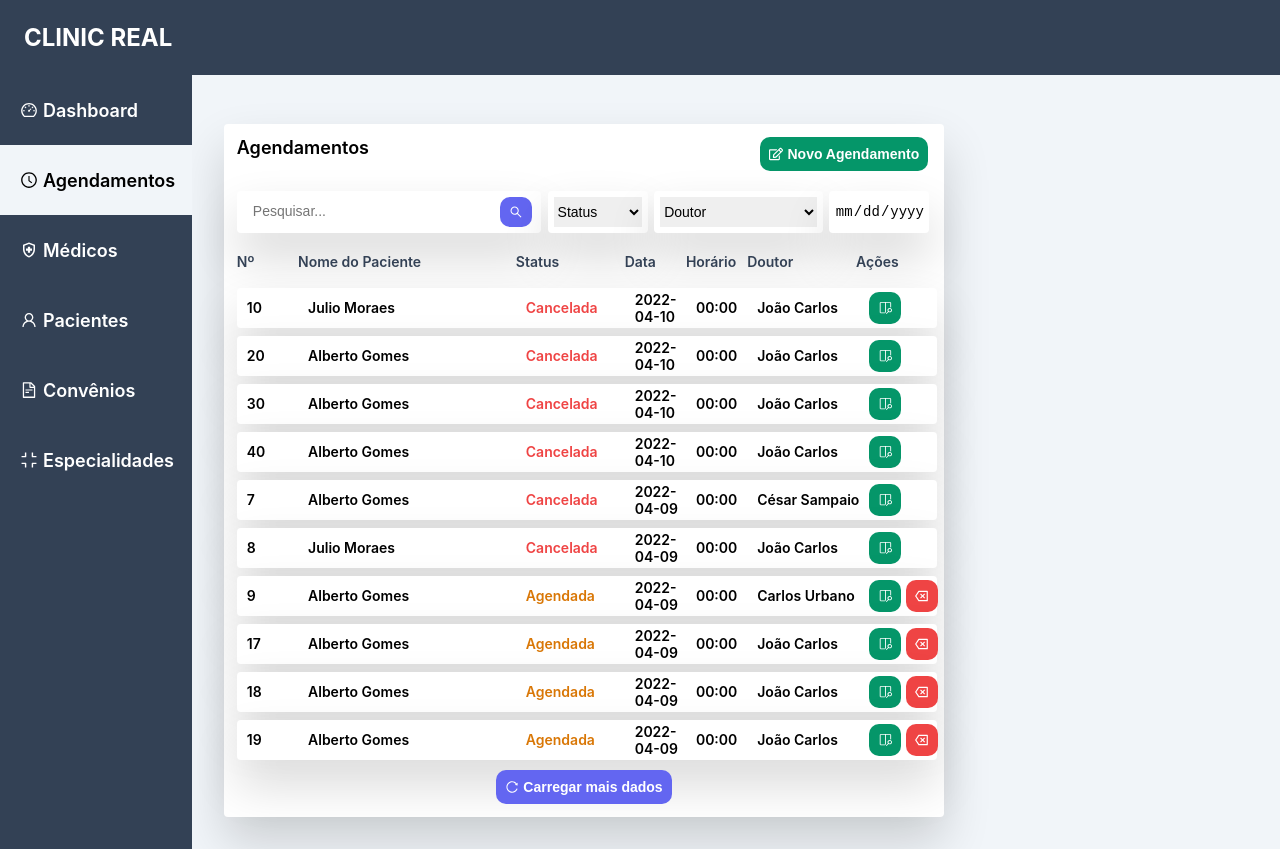
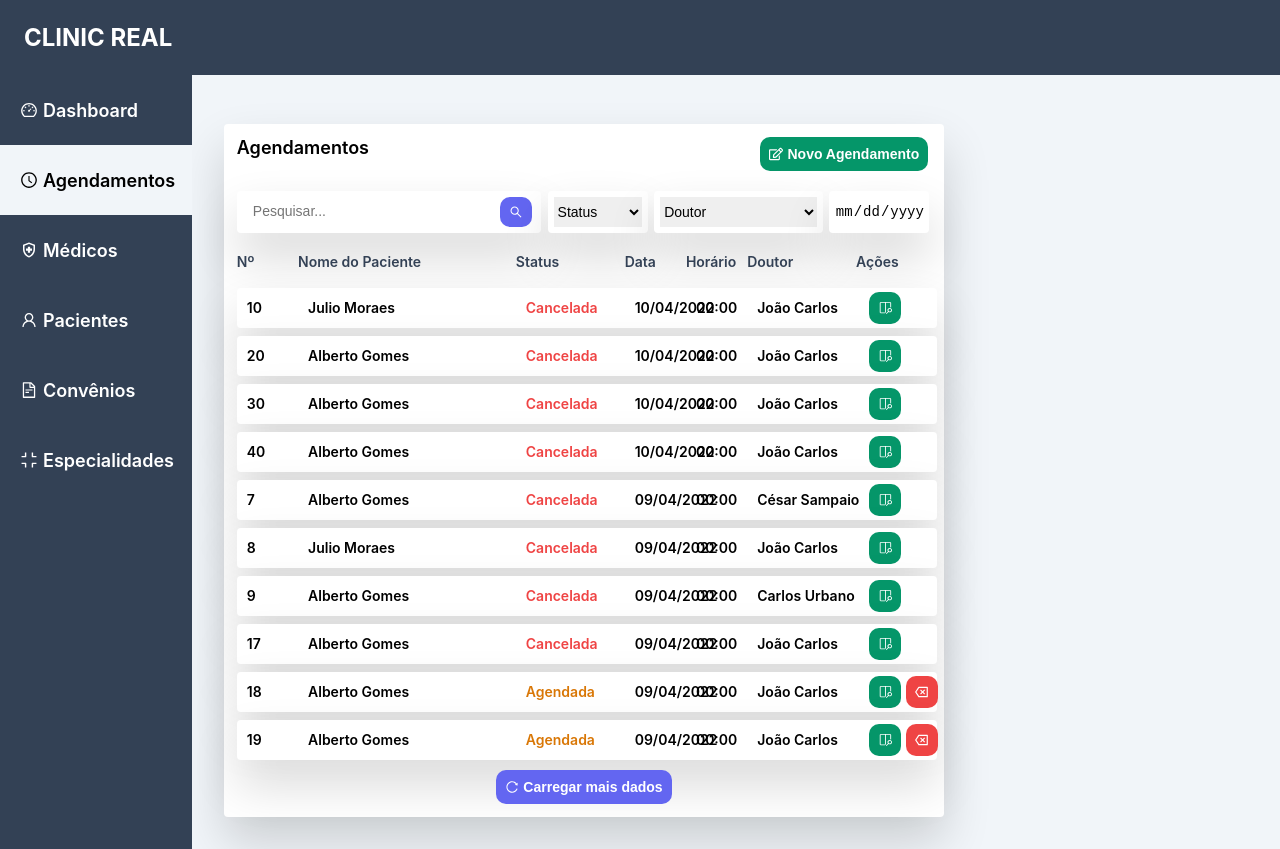
Before and after one commit to gusouza97/Project-Sistema-de-Agendamento-Medico, a React (Create React App) app in the folder app/front/: page /agendamentos in a window 1280 px wide. Built offline with nearby package versions, Linux system fonts and the light colour scheme; data requests are answered from the project's data file.

Commit message:
refactor: personalização na exibição das datas list-agendamentos

```diff
--- a/app/front/db.json
+++ b/app/front/db.json
@@ -189,7 +189,7 @@
       "medicoId": 2,
       "pacienteId": 1,
       "especialidadeId": 1,
-      "statusConsultaId": 1,
+      "statusConsultaId": 2,
       "detalhes": "some comment9",
       "data": "2022-04-09",
       "horario": "00:00"
@@ -269,7 +269,7 @@
       "medicoId": 1,
       "pacienteId": 1,
       "especialidadeId": 1,
-      "statusConsultaId": 1,
+      "statusConsultaId": 2,
       "detalhes": "some comment7",
       "data": "2022-04-09",
       "horario": "00:00"
--- a/app/front/src/Components/Button/Button.js
+++ b/app/front/src/Components/Button/Button.js
@@ -21,10 +21,10 @@ import { RiDeleteBack2Line, RiArrowGoBackFill } from 'react-icons/ri';
 import style from './Button.module.css';
 
 function Button({
-  color, type, text, handle,
+  color, type, text, handle, data,
 }) {
   return (
-    <button className={`${style.button} ${style[color]}`} type="button" onClick={handle}>
+    <button className={`${style.button} ${style[color]}`} type="button" onClick={() => { if (data) handle(data.id); else handle(); }}>
       {type === 'New' && (<FaRegEdit />)}
       {type === 'Post' && (<AiOutlineCheck />)}
       {type === 'Back' && (<RiArrowGoBackFill />)}
--- a/app/front/src/Components/ItemList/ItemListAgendamento/ItemListAgendamento.js
+++ b/app/front/src/Components/ItemList/ItemListAgendamento/ItemListAgendamento.js
@@ -18,6 +18,16 @@ function ItemListAgendamento({ data, handle }) {
   const [paciente, setPaciente] = useState([]);
   const [status, setStatus] = useState([]);
   const [medico, setMedico] = useState([]);
+  const [dateFormatBrazil, setDateFormatBrazil] = useState();
+
+  const convertDateFormatBrazil = () => {
+    const arrDateFormat = data.data.split('-');
+    const year = arrDateFormat[0];
+    const day = arrDateFormat[2];
+    const month = arrDateFormat[1];
+
+    setDateFormatBrazil(`${day}/${month}/${year}`);
+  };
 
   useEffect(() => {
     const loadAll = async () => {
@@ -29,6 +39,8 @@ function ItemListAgendamento({ data, handle }) {
 
       const medicoData = await getApi.getMedicoId(data.medicoId);
       setMedico(medicoData[0].data);
+
+      convertDateFormatBrazil();
     };
 
     loadAll();
@@ -41,7 +53,7 @@ function ItemListAgendamento({ data, handle }) {
       {status.id === 1 && (<div className="width_16 fontColor_orange">{status.nome_status}</div>)}
       {status.id === 2 && (<div className="width_16 fontColor_red">{status.nome_status}</div>)}
       {status.id === 3 && (<div className="width_16 fontColor_green">{status.nome_status}</div>)}
-      <div className="width_9">{data.data}</div>
+      <div className="width_9">{dateFormatBrazil}</div>
       <div className="width_9">{data.horario}</div>
       <div className="width_16">{medico.nome_completo}</div>
       <div className="width_9 flex alignItems_center">
```
